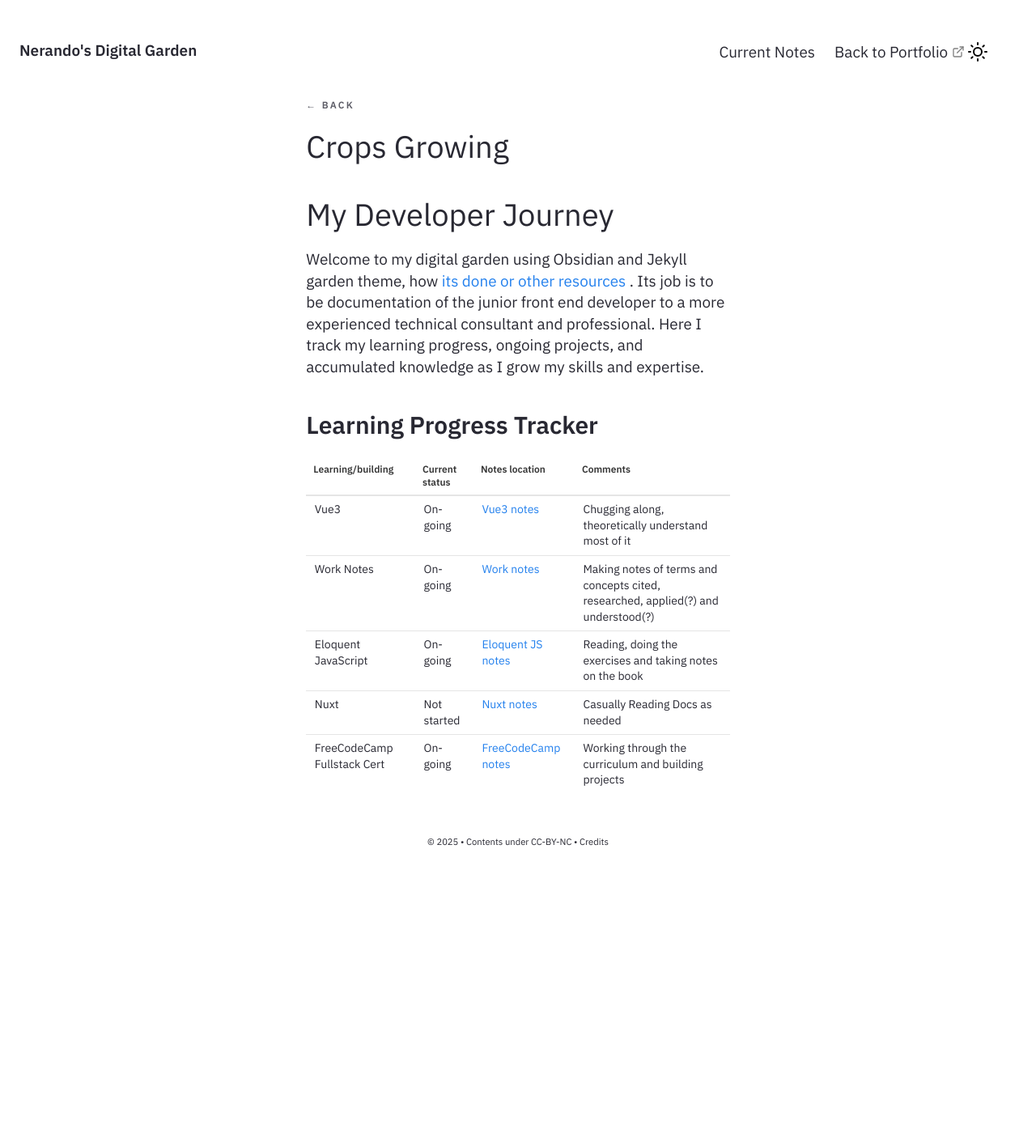
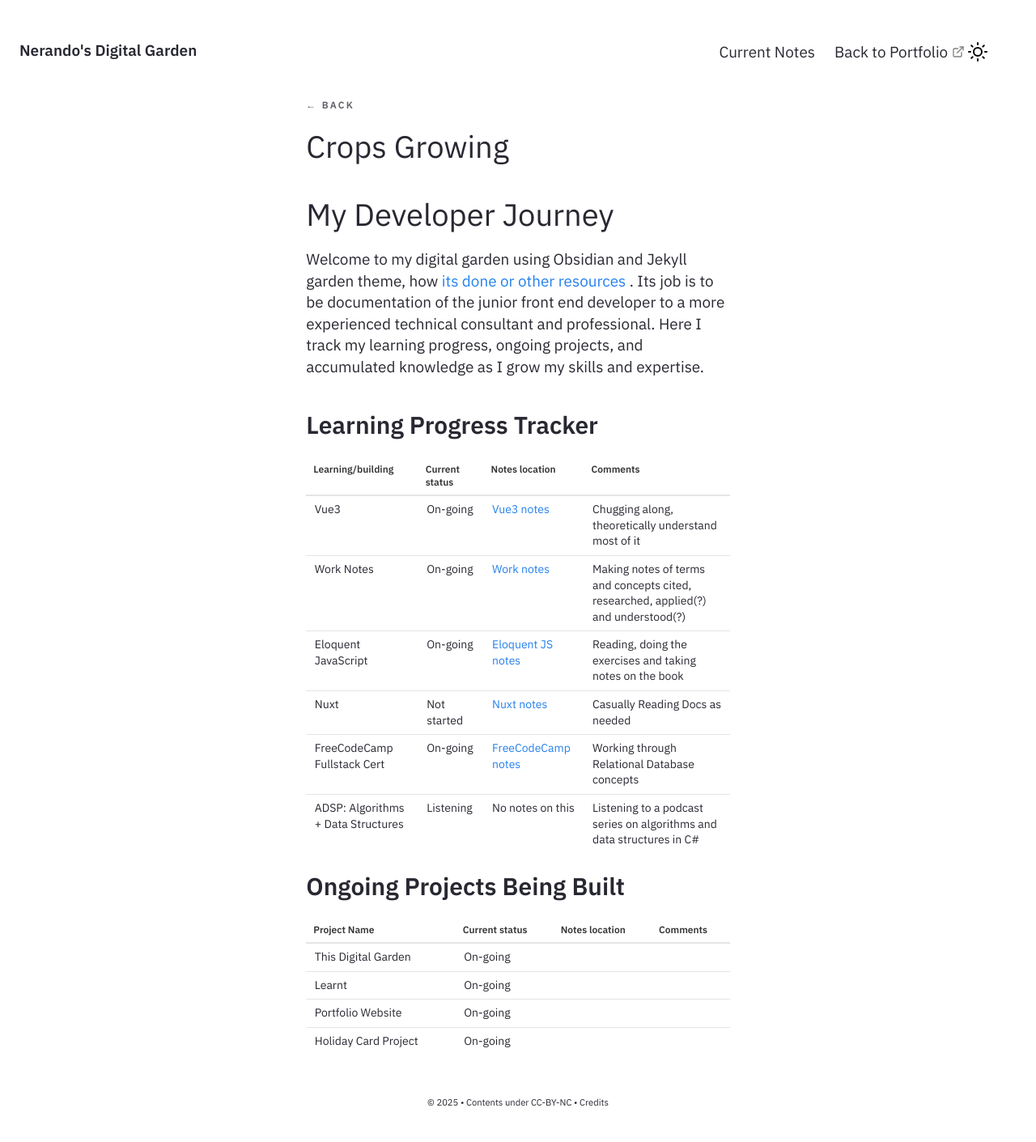
Before and after one commit to Nerajno/digital_garden, a Jekyll site: the page built from _notes/Public/Crops Growing.md, in a window 1280 px wide. Shown: the whole page at 81% size. Built offline with Jekyll 4.4.1, drawn with Linux system fonts in a browser that asks for light colours; before the commit the page ends 1089 px from its top, so only the background shows below that.

Commit message:
Framing learning project updates

```diff
--- a/_notes/Public/Crops Growing.md
+++ b/_notes/Public/Crops Growing.md
@@ -16,4 +16,14 @@ Welcome to my digital garden using Obsidian and Jekyll garden theme, how [its do
 | Work Notes        | On-going       | [Work notes](/_notes/Work Notes Q2-25.md)   |  Making notes of terms and concepts cited, researched, applied(?) and understood(?)          |
 | Eloquent JavaScript | On-going       | [Eloquent JS notes](/notes/eloquent-js.md) | Reading, doing the exercises and taking notes on the book |
 | Nuxt              | Not started    | [Nuxt notes](/notes/nuxt.md)   |  Casually Reading Docs as needed              |
-| FreeCodeCamp Fullstack Cert | On-going       | [FreeCodeCamp notes](/notes/freecodecamp.md) | Working through the curriculum and building projects |
+| FreeCodeCamp Fullstack Cert | On-going       | [FreeCodeCamp notes](/notes/freecodecamp.md) | Working through Relational Database concepts|
+| ADSP: Algorithms + Data Structures| Listening | No notes on this |  Listening to a podcast series on algorithms and data structures in C#|
+
+## Ongoing Projects Being Built
+
+| Project Name        | Current status | Notes location | Comments |
+| ------------------- | -------------- | -------------- | -------- |
+| This Digital Garden | On-going       |                |          |
+| Learnt              | On-going       |                |          |
+| Portfolio Website   | On-going       |                |          |
+| Holiday Card Project| On-going       |                |          |
```
